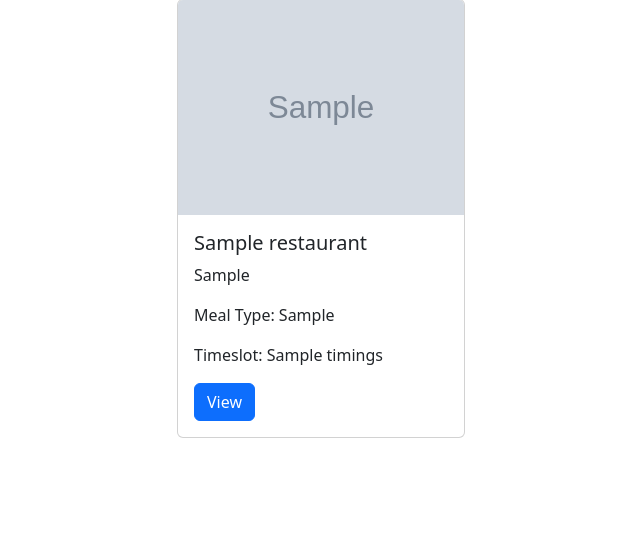
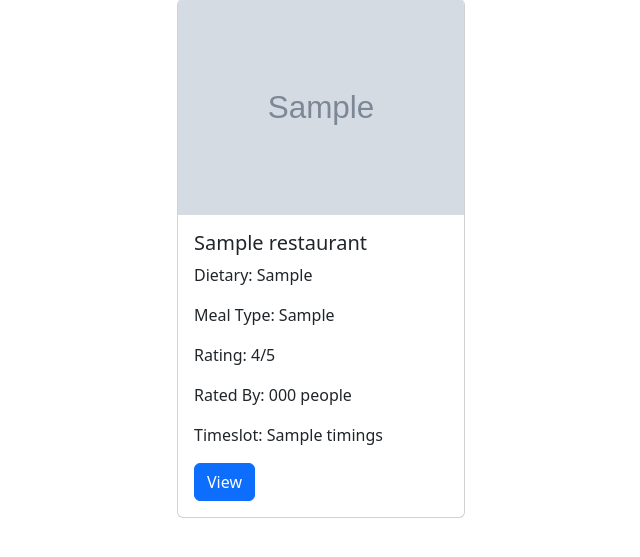
Before and after one commit to nkjcolin/cloud, a Flask app: template reservation-webapp/templates/restaurants_view.html in a window 1280 px wide. Shown: the part 73-630 px from the top of the page, without its empty margins (319-959 px from the left). Run offline with Flask 3, Linux system fonts and the light colour scheme; the template is opened without the code that fills it: most values are stand-ins (such as "Sample title", 1, 10 or a date in 2020); grey boxes marked "Sample" are stand-in pictures; some libraries are stand-ins or nearby versions.

Commit message:
Updated card details with ratings

```diff
--- a/reservation-webapp/main.py
+++ b/reservation-webapp/main.py
@@ -67,7 +67,9 @@ def search_restaurants():
             'meal_type': row['meal_type'],
             'timings': row['timings'],
             'description': row['description'],
-            'image': row['image']
+            'image': row['image'],
+            'rating': row['rating'],
+            'numberofrating': row['numberofrating']
             # Add more fields as needed
         }
         restaurant_data.append(restaurant_info)
@@ -100,7 +102,9 @@ def restaurants_view():
             'meal_type': row['meal_type'],
             'timings': row['timings'],
             'description': row['description'],
-            'image': row['image']
+            'image': row['image'],
+            'rating': row['rating'],
+            'numberofrating': row['numberofrating']
             # Add more fields as needed
         }
         restaurant_data.append(restaurant_info)
--- a/reservation-webapp/templates/restaurants_view.html
+++ b/reservation-webapp/templates/restaurants_view.html
@@ -13,8 +13,10 @@
         <img src={{ restaurant.image }} class="card-img-top">
         <div class="card-body">
             <h5 class="card-title">{{ restaurant.name }}</h5>
-            <p class="card-text">{{ restaurant.dietary_needs }}</p>
+            <p class="card-text">Dietary: {{ restaurant.dietary_needs }}</p>
             <p class="card-text">Meal Type: {{ restaurant.meal_type }}</p>
+            <p class="card-text">Rating: {{ restaurant.rating }}/5</p>
+            <p class="card-text">Rated By: {{ restaurant.numberofrating }} people</p>
             <p class="card-text">Timeslot: {{ restaurant.timings }}</p>
             <a href="{{ url_for('restaurant_profile', id=restaurant.id) }}" class="btn btn-primary">View</a>
         </div>
```
